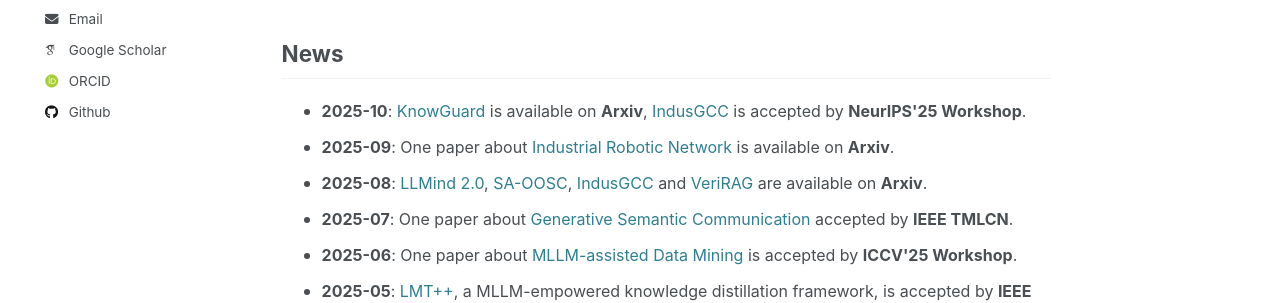
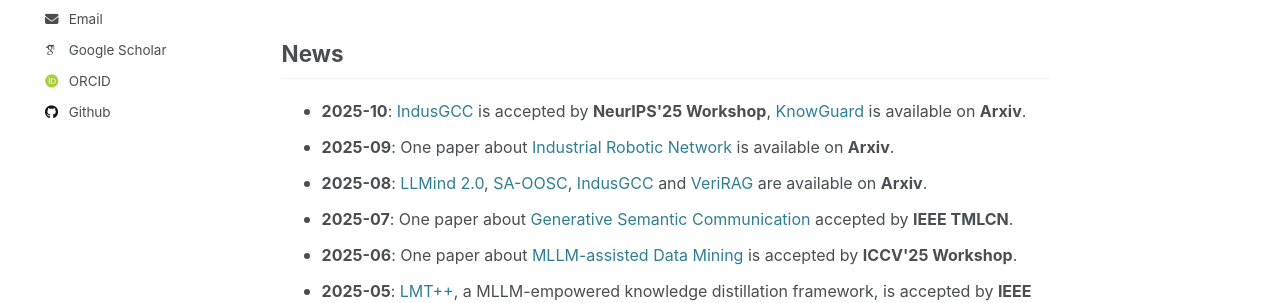
Before and after one commit to yuyangdu01/yuyangdu01.github.io, a Jekyll site: the page built from _pages/about.md, in a window 1280 px wide and 1267 px high. Shown: the part 420-723 px from the top of the window. Built offline with Jekyll 4.4.1, drawn with Linux system fonts in a browser that asks for light colours; some web fonts are replaced.

Commit message:
Update about.md

```diff
--- a/_pages/about.md
+++ b/_pages/about.md
@@ -19,7 +19,7 @@ a {
 
 News <font size=3></font>
 ------
-* <font size=3><b>2025-10</b>: <a href="https://arxiv.org/abs/2509.24816">KnowGuard</a> is available on <b>Arxiv</b>, <a href="https://arxiv.org/abs/2509.01199"> IndusGCC</a> is accepted by <b>NeurIPS'25 Workshop</b>.</font>
+* <font size=3><b>2025-10</b>: <a href="https://arxiv.org/abs/2509.01199"> IndusGCC</a> is accepted by <b>NeurIPS'25 Workshop</b>, <a href="https://arxiv.org/abs/2509.24816">KnowGuard</a> is available on <b>Arxiv</b>.</font>
 * <font size=3><b>2025-09</b>: One paper about <a href="https://arxiv.org/abs/2509.06119">Industrial Robotic Network</a> is available on <b>Arxiv</b>.</font>
 * <font size=3><b>2025-08</b>: <a href="https://arxiv.org/abs/2508.13920"> LLMind 2.0</a>, <a href="https://arxiv.org/abs/2509.07436"> SA-OOSC</a>, <a href="https://arxiv.org/abs/2509.01199"> IndusGCC</a> and <a href="https://arxiv.org/abs/2507.15664"> VeriRAG</a> are available on <b>Arxiv</b>.</font>
 * <font size=3><b>2025-07</b>: One paper about <a href="https://ieeexplore.ieee.org/document/11113346/">Generative Semantic Communication</a> accepted by <b>IEEE TMLCN</b>.</font>
```
